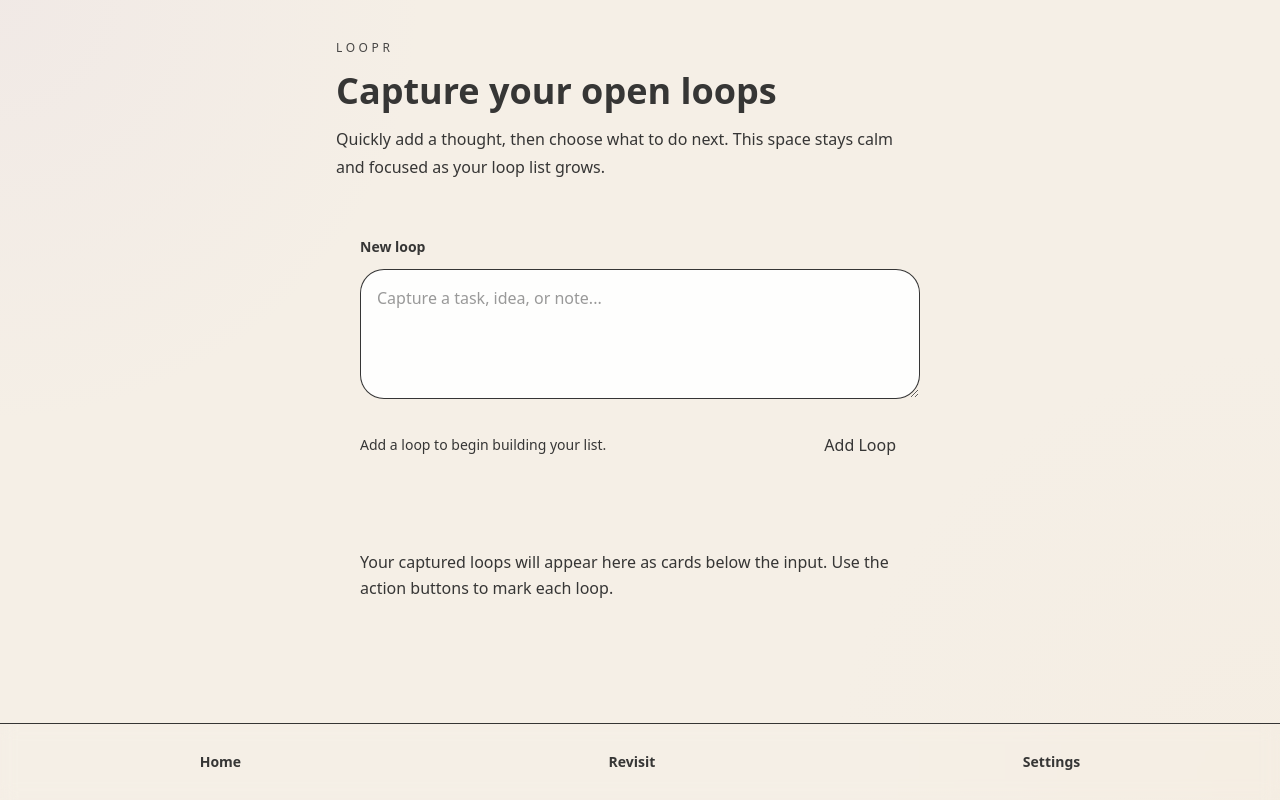
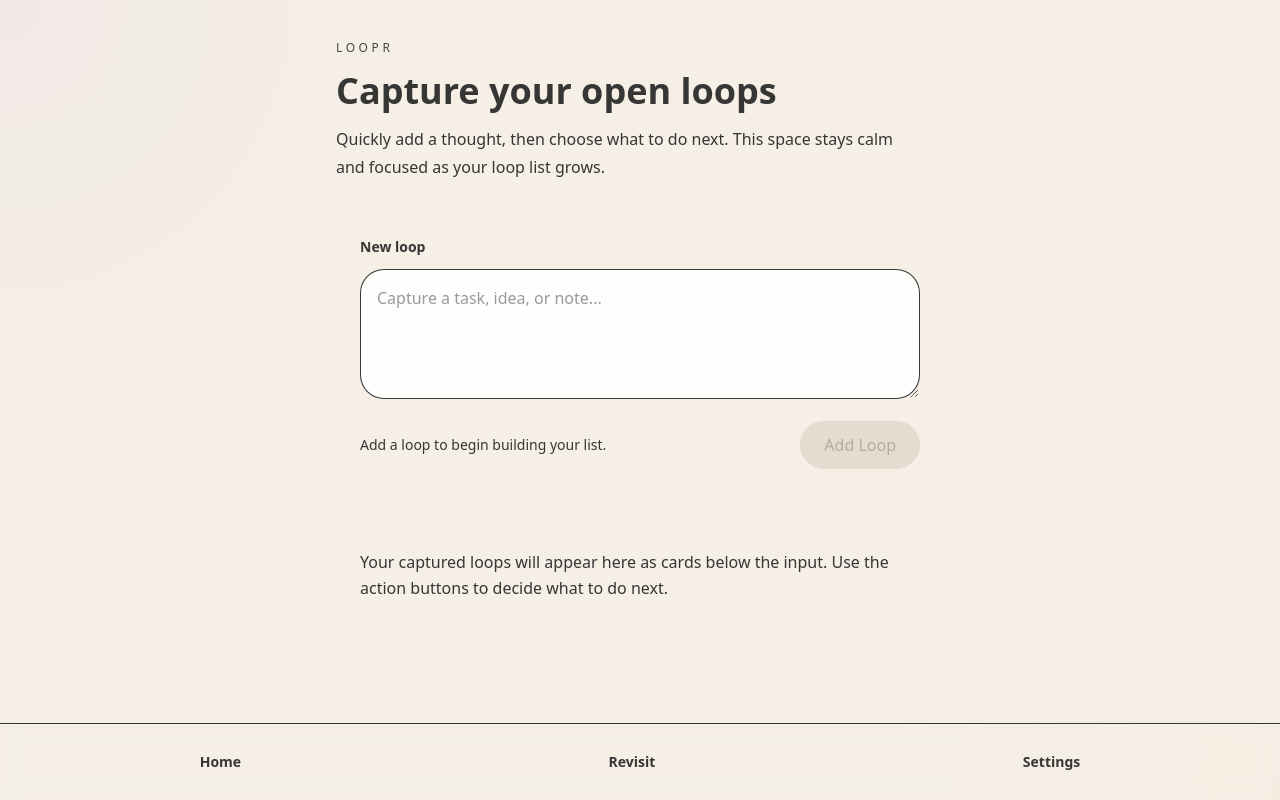
Before and after one commit to RouterGeeks/loopr, a React (Vite) app: page / in a window 1280 px wide. Built offline with nearby package versions, Linux system fonts and the light colour scheme.

Commit message:
Refactor Add Loop button styling with custom colors and improved code formatting

```diff
--- a/src/pages/Home.tsx
+++ b/src/pages/Home.tsx
@@ -16,23 +16,35 @@ const Home: FC = () => {
   const [draft, setDraft] = useState('');
   const [loops, setLoops] = useState<LoopItem[]>(() => {
     const saved = window.localStorage.getItem(STORAGE_KEY);
+
     if (!saved) return [];
 
     try {
       const parsed = JSON.parse(saved) as any[];
+
       if (Array.isArray(parsed)) {
         return parsed.map((item) => ({
           ...item,
-          status: item.status === 'pending' ? 'active' :
-                  item.status === 'do' ? 'done' :
-                  item.status === 'delay' ? 'delayed' :
-                  item.status === 'drop' ? 'dropped' :
-                  item.status as 'active' | 'delayed' | 'done' | 'dropped'
+          status:
+            item.status === 'pending'
+              ? 'active'
+              : item.status === 'do'
+              ? 'done'
+              : item.status === 'delay'
+              ? 'delayed'
+              : item.status === 'drop'
+              ? 'dropped'
+              : (item.status as
+                  | 'active'
+                  | 'delayed'
+                  | 'done'
+                  | 'dropped'),
         }));
       }
     } catch {
-      // Ignore invalid stored data and continue with empty state.
+      // Ignore invalid stored data
     }
+
     return [];
   });
 
@@ -42,39 +54,70 @@ const Home: FC = () => {
 
   const addLoop = () => {
     const trimmed = draft.trim();
+
     if (!trimmed) return;
 
     setLoops((current) => [
-      { id: Date.now(), text: trimmed, status: 'active' },
+      {
+        id: Date.now(),
+        text: trimmed,
+        status: 'active',
+      },
       ...current,
     ]);
+
     setDraft('');
   };
 
-  const handleAction = (id: number, action: 'done' | 'delayed' | 'dropped') => {
+  const handleAction = (
+    id: number,
+    action: 'done' | 'delayed' | 'dropped'
+  ) => {
     setLoops((current) =>
       current.map((loop) =>
-        loop.id === id ? { ...loop, status: action } : loop
+        loop.id === id
+          ? {
+              ...loop,
+              status: action,
+            }
+          : loop
       )
     );
   };
 
   const canAddLoop = draft.trim().length > 0;
 
+  const activeLoops = loops.filter(
+    (loop) => loop.status === 'active'
+  );
+
   return (
     <PageContainer>
       <div className="mb-8">
-        <p className="text-xs uppercase tracking-[0.3em] text-lavender-dark opacity-90 mb-3">Loopr</p>
-        <h1 className="text-4xl font-bold text-charcoal leading-tight mb-3">Capture your open loops</h1>
-        <p className="max-w-xl text-charcoal text-opacity-70 text-base leading-7">Quickly add a thought, then choose what to do next. This space stays calm and focused as your loop list grows.</p>
+        <p className="mb-3 text-xs uppercase tracking-[0.3em] text-lavender-dark opacity-90">
+          Loopr
+        </p>
+
+        <h1 className="mb-3 text-4xl font-bold leading-tight text-charcoal">
+          Capture your open loops
+        </h1>
+
+        <p className="max-w-xl text-base leading-7 text-charcoal/70">
+          Quickly add a thought, then choose what to do next.
+          This space stays calm and focused as your loop list grows.
+        </p>
       </div>
 
       <SectionCard className="space-y-6">
         <div className="space-y-4">
           <div className="space-y-3">
-            <label htmlFor="loop-input" className="block text-sm font-semibold text-charcoal/80">
+            <label
+              htmlFor="loop-input"
+              className="block text-sm font-semibold text-charcoal/80"
+            >
               New loop
             </label>
+
             <textarea
               id="loop-input"
               value={draft}
@@ -86,15 +129,18 @@ const Home: FC = () => {
           </div>
 
           <div className="flex flex-col gap-3 sm:flex-row sm:items-center sm:justify-between">
-            <p className="text-sm text-charcoal text-opacity-70">Add a loop to begin building your list.</p>
+            <p className="text-sm text-charcoal/70">
+              Add a loop to begin building your list.
+            </p>
+
             <button
               type="button"
               onClick={addLoop}
               disabled={!canAddLoop}
               className={`inline-flex items-center justify-center rounded-full px-6 py-3 text-sm font-semibold transition duration-200 ${
                 canAddLoop
-                  ? 'bg-lavender text-white shadow-soft hover:bg-lavender-dark'
-                  : 'bg-lavender-soft/50 text-charcoal/50 cursor-not-allowed'
+                  ? 'bg-[#3A3347] text-[#F7EFE3] shadow-soft hover:bg-[#2E2938]'
+                  : 'cursor-not-allowed bg-[#D8D0C4] text-[#8A8175] opacity-60'
               }`}
             >
               Add Loop
@@ -104,13 +150,20 @@ const Home: FC = () => {
       </SectionCard>
 
       <div className="mt-8 space-y-4">
-        {loops.filter(loop => loop.status === 'active').length === 0 ? (
+        {activeLoops.length === 0 ? (
           <SectionCard>
-            <p className="text-charcoal text-opacity-75 leading-relaxed">Your captured loops will appear here as cards below the input. Use the action buttons to mark each loop.</p>
+            <p className="leading-relaxed text-charcoal/75">
+              Your captured loops will appear here as cards below the input.
+              Use the action buttons to decide what to do next.
+            </p>
           </SectionCard>
         ) : (
-          loops.filter(loop => loop.status === 'active').map((loop) => (
-            <LoopCard key={loop.id} loop={loop} onAction={handleAction} />
+          activeLoops.map((loop) => (
+            <LoopCard
+              key={loop.id}
+              loop={loop}
+              onAction={handleAction}
+            />
           ))
         )}
       </div>
```
